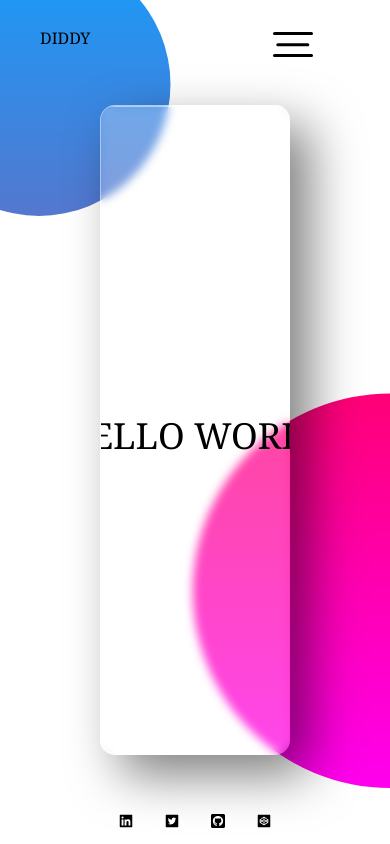
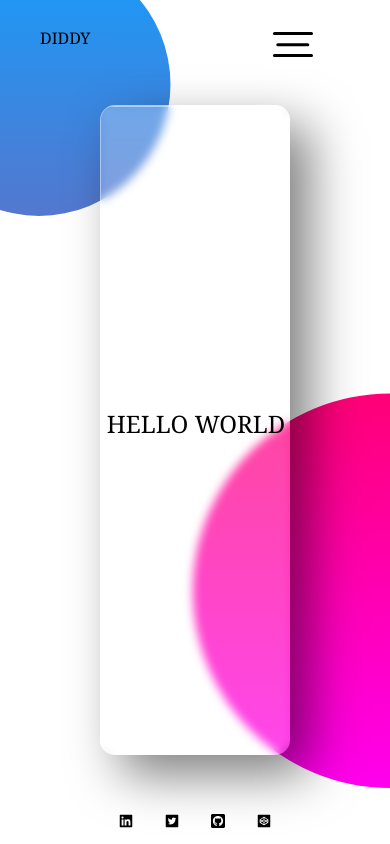
Before and after one commit to dwaynediddy/dev-portfolio, a Next.js app: page / in a window 390 px wide. Built offline with nearby package versions, Linux system fonts and the light colour scheme.

Commit message:
aesthetic change

```diff
--- a/styles/Nav.css
+++ b/styles/Nav.css
@@ -350,6 +350,9 @@
       .subtitleThree-container {
       opacity: 0;
     }
+    .title {
+      font-size: 24px;
+    }
   }
   /* on page load animation */
   @keyframes fadeInAnimation {
```
